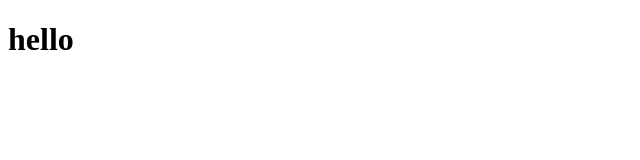
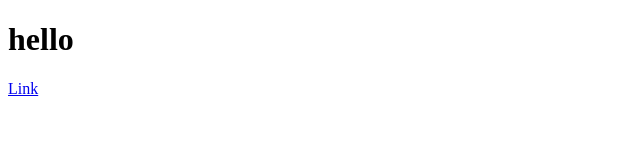
Before and after one commit to CoderDart/CHIRAG23, a plain HTML site: page index.html in a window 1280 px wide. Shown: the full height of the page, 0-640 px from the left. Drawn offline with Linux system fonts and the light colour scheme.

Commit message:
Add files via upload

```diff
--- a/index.html
+++ b/index.html
@@ -8,6 +8,6 @@
 </head>
 <body>
     <h1>hello</h1>
-
+    <a href="index1.html">Link</a>
 </body>
 </html>
```
